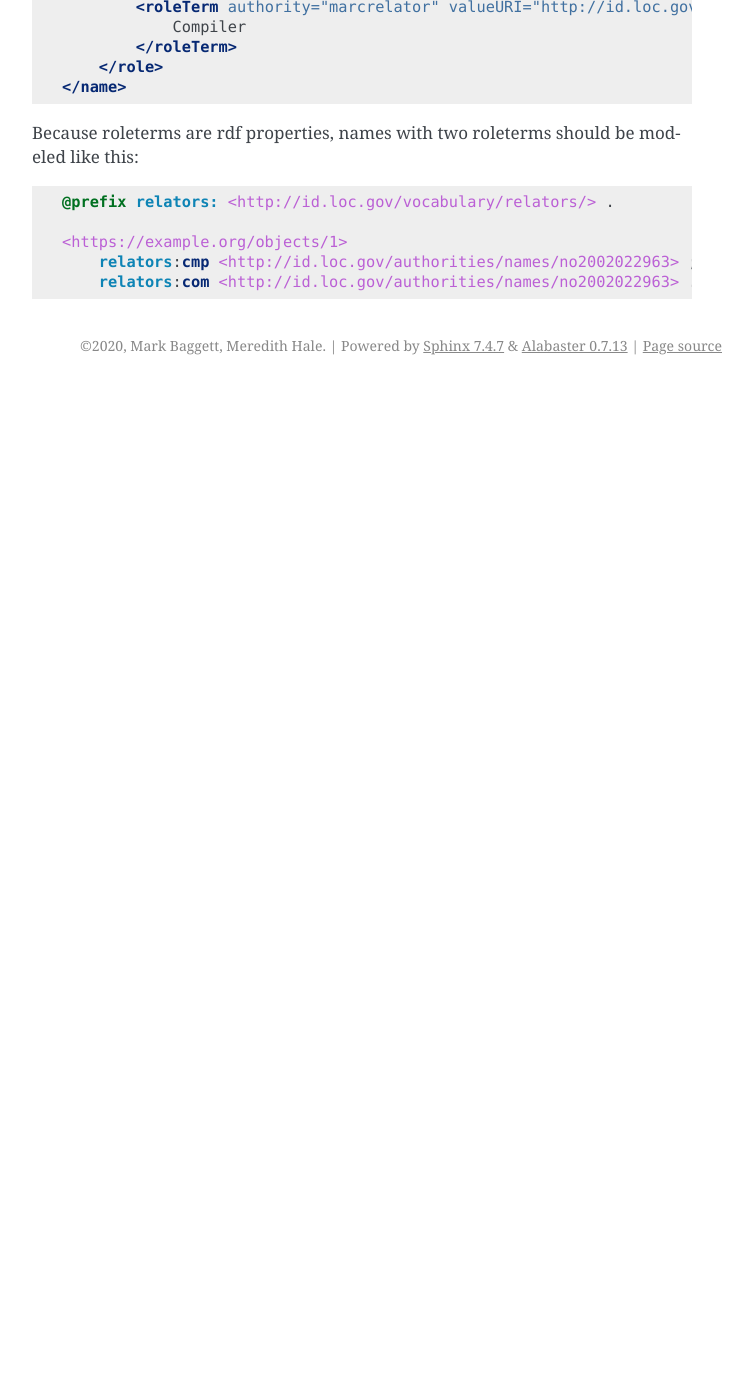
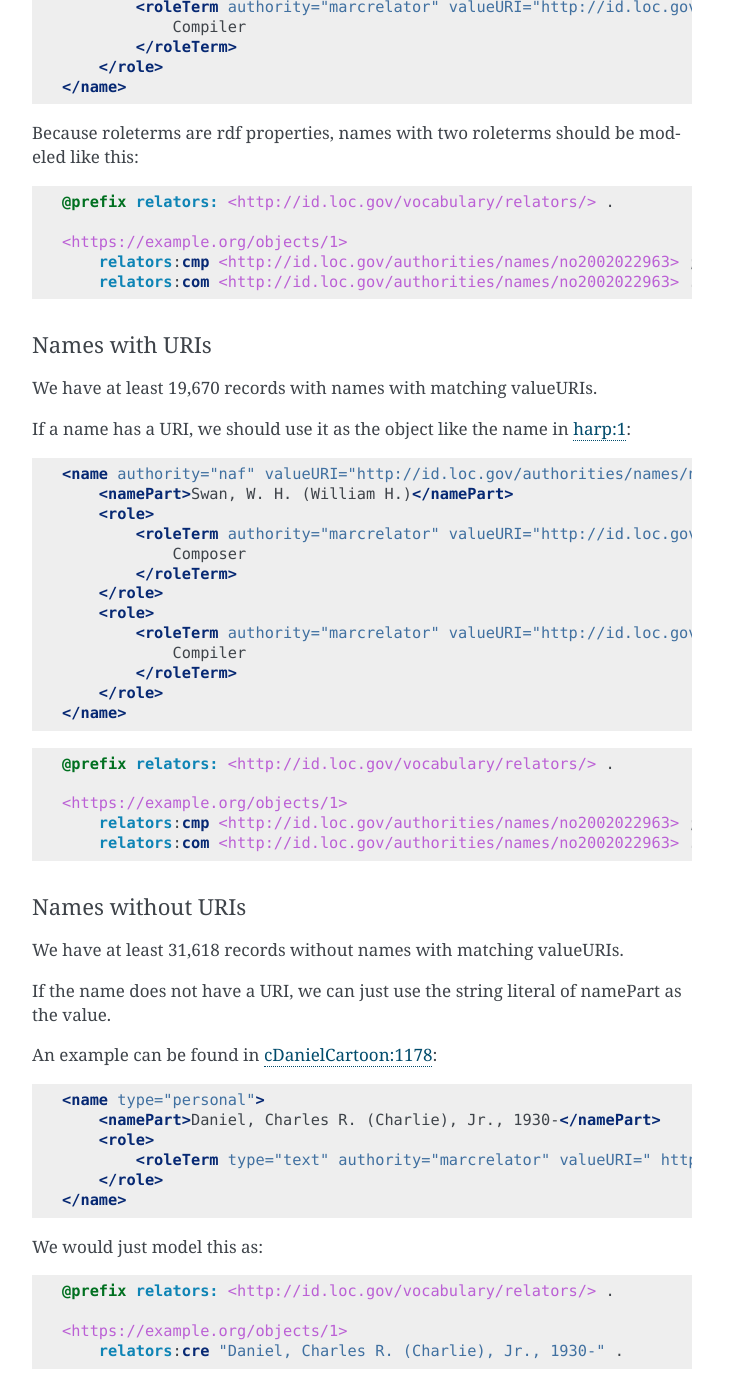
Before and after one commit to UTKcataloging/mods_to_rdf, a Sphinx documentation site: the page built from docs/source/top_level_elements/name.rst, in a window 1280 px wide and 1400 px high, scrolled down 2314 px. Shown: the whole window, without its empty margins (388-1141 px from the left). Built offline with Sphinx 7.4.7, drawn with Linux system fonts in a browser that asks for light colours; formulas are drawn with MathJax 3; before the commit the page ends 2699 px from its top, so only the background shows below that; some of the changed text lies outside the part shown.

Commit message:
Add with and without URIs.

```diff
--- a/docs/source/top_level_elements/name.rst
+++ b/docs/source/top_level_elements/name.rst
@@ -134,3 +134,63 @@ Because roleterms are rdf properties, names with two roleterms should be modeled
     <https://example.org/objects/1>
         relators:cmp <http://id.loc.gov/authorities/names/no2002022963> ;
         relators:com <http://id.loc.gov/authorities/names/no2002022963> .
+
+Names with URIs
+---------------
+
+We have at least 19,670 records with names with matching valueURIs.
+
+If a name has a URI, we should use it as the object like the name in
+`harp:1 <https://digital.lib.utk.edu/collections/islandora/object/harp%3A1/datastream/MODS>`_:
+
+.. code-block:: xml
+
+    <name authority="naf" valueURI="http://id.loc.gov/authorities/names/no2002022963">
+        <namePart>Swan, W. H. (William H.)</namePart>
+        <role>
+            <roleTerm authority="marcrelator" valueURI="http://id.loc.gov/vocabulary/relators/cmp">
+                Composer
+            </roleTerm>
+        </role>
+        <role>
+            <roleTerm authority="marcrelator" valueURI="http://id.loc.gov/vocabulary/relators/com">
+                Compiler
+            </roleTerm>
+        </role>
+    </name>
+
+.. code-block:: turtle
+
+    @prefix relators: <http://id.loc.gov/vocabulary/relators/> .
+
+    <https://example.org/objects/1>
+        relators:cmp <http://id.loc.gov/authorities/names/no2002022963> ;
+        relators:com <http://id.loc.gov/authorities/names/no2002022963> .
+
+
+Names without URIs
+------------------
+
+We have at least 31,618 records without names with matching valueURIs.
+
+If the name does not have a URI, we can just use the string literal of namePart as the value.
+
+An example can be found in `cDanielCartoon:1178 <https://digital.lib.utk.edu/collections/islandora/object/cDanielCartoon%3A1178/datastream/MODS>`_:
+
+.. code-block:: xml
+
+    <name type="personal">
+        <namePart>Daniel, Charles R. (Charlie), Jr., 1930-</namePart>
+        <role>
+            <roleTerm type="text" authority="marcrelator" valueURI=" http://id.loc.gov/vocabulary/relators/cre">Creator</roleTerm>
+        </role>
+    </name>
+
+We would just model this as:
+
+.. code-block:: turtle
+
+    @prefix relators: <http://id.loc.gov/vocabulary/relators/> .
+
+    <https://example.org/objects/1>
+        relators:cre "Daniel, Charles R. (Charlie), Jr., 1930-" .
```
